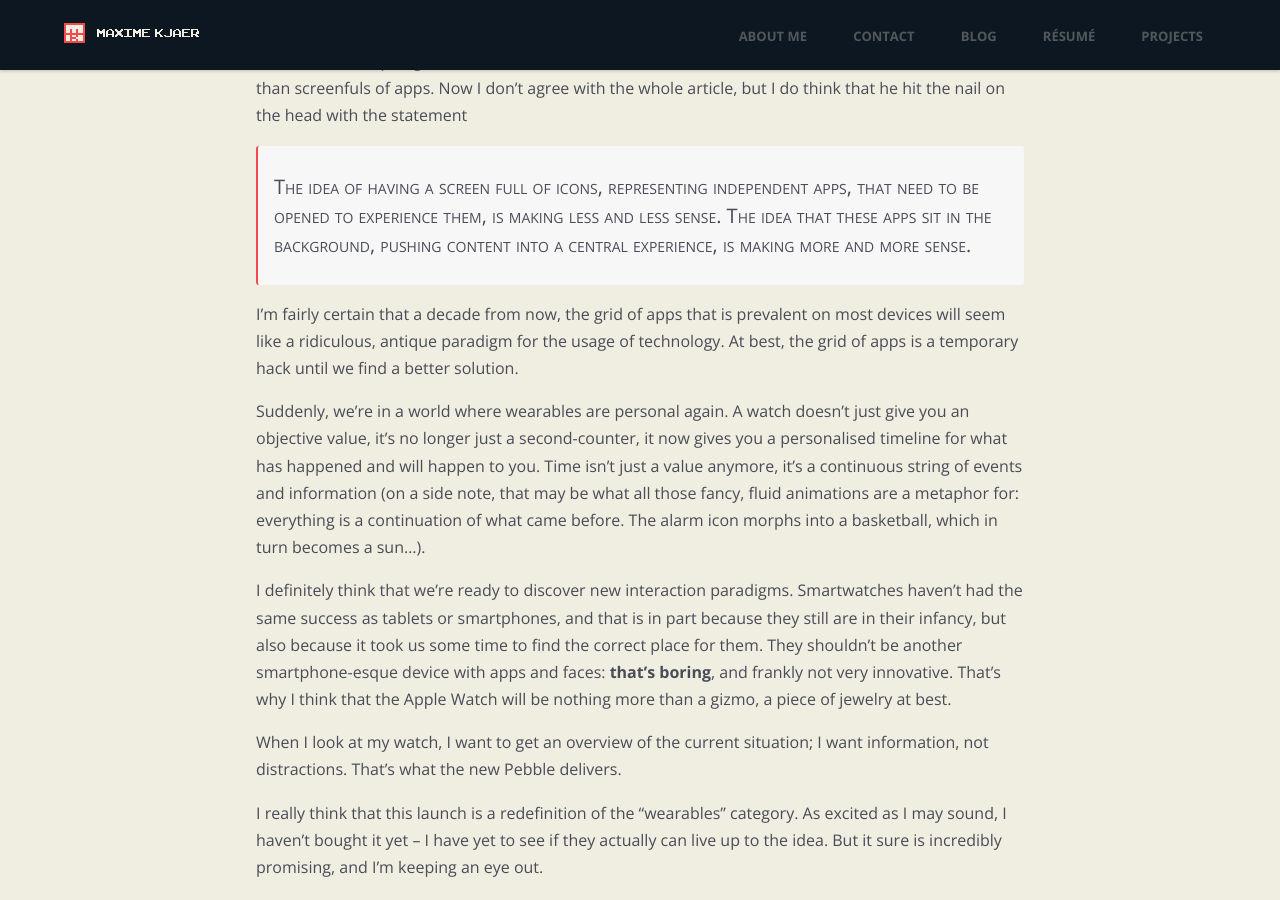
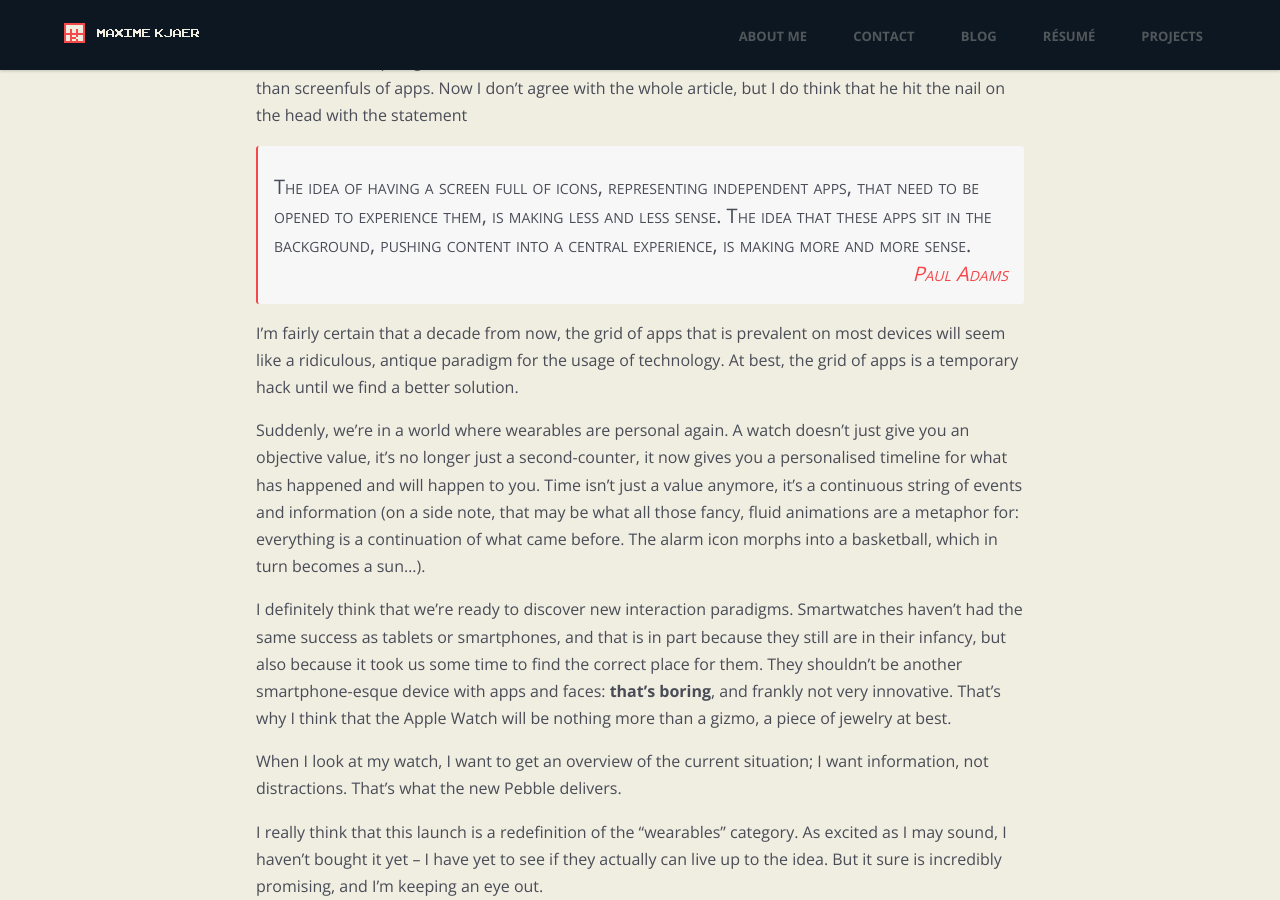
Before and after one commit to MaximeKjaer/kjaer.io, a Jekyll site: the page built from _posts/2015-02-24-the-pebble-time-paradigm.md, in a window 1280 px wide and 900 px high, scrolled down 1432 px. Built offline with Jekyll 4.4.1, drawn with Linux system fonts in a browser that asks for light colours; nearby versions of some CDN libraries; comment, search, counter and statistics services are not loaded.

Commit message:
Added link to source of citation

```diff
--- a/_posts/2015-02-24-the-pebble-time-paradigm.md
+++ b/_posts/2015-02-24-the-pebble-time-paradigm.md
@@ -22,6 +22,7 @@
 This idea is not too distant from what Paul Adams describes in his article [The End Of Apps As We Know Them](http://blog.intercom.io/the-end-of-apps-as-we-know-them), where he pledges for user interfaces where we interact with notifications and events rather than screenfuls of apps. Now I don't agree with the whole article, but I do think that he hit the nail on the head with the statement
 
 > The idea of having a screen full of icons, representing independent apps, that need to be opened to experience them, is making less and less sense. The idea that these apps sit in the background, pushing content into a central experience, is making more and more sense.
+> *[Paul Adams](http://blog.intercom.io/the-end-of-apps-as-we-know-them)*
 
 I'm fairly certain that a decade from now, the grid of apps that is prevalent on most devices will seem like a ridiculous, antique paradigm for the usage of technology. At best, the grid of apps is a temporary hack until we find a better solution.
 
```
